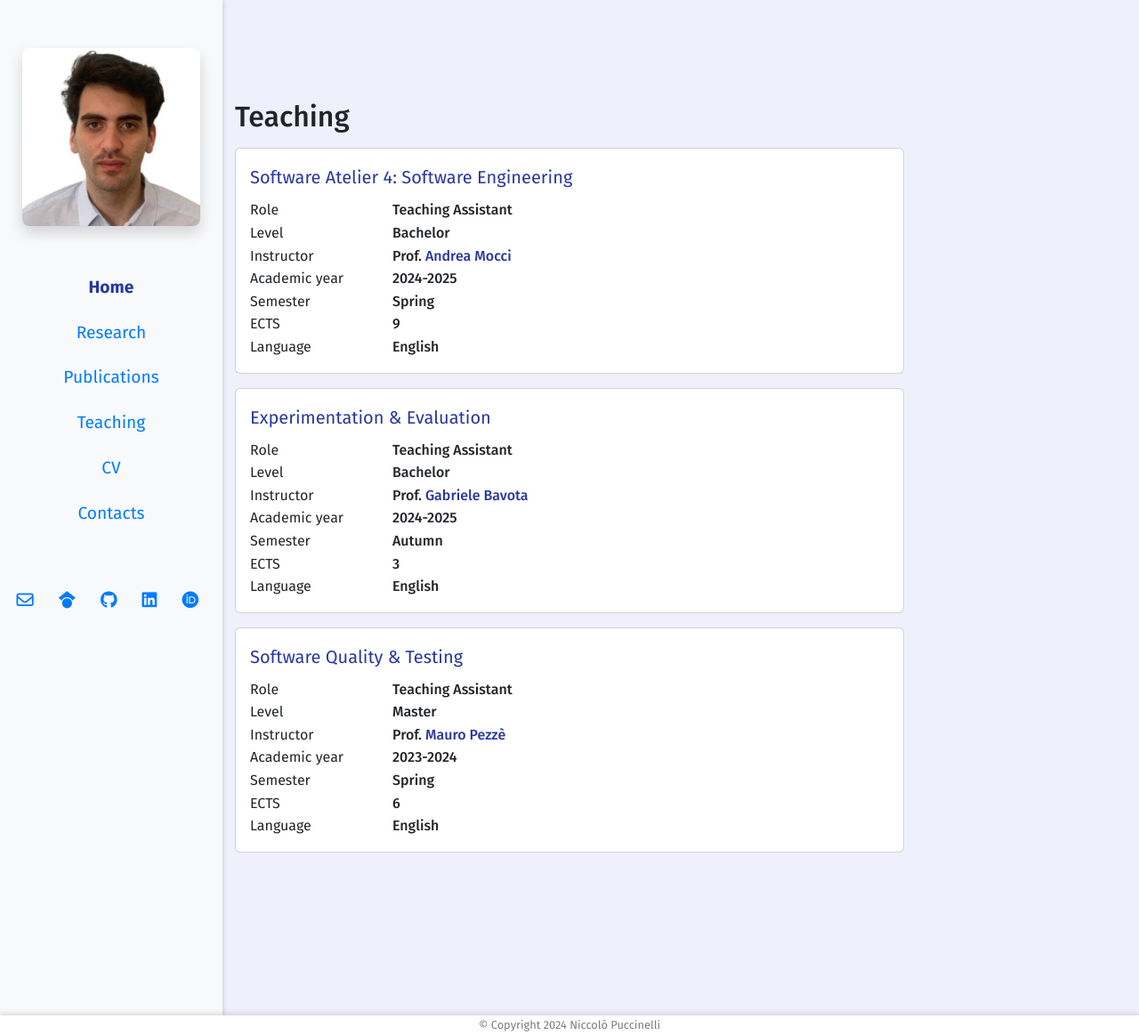
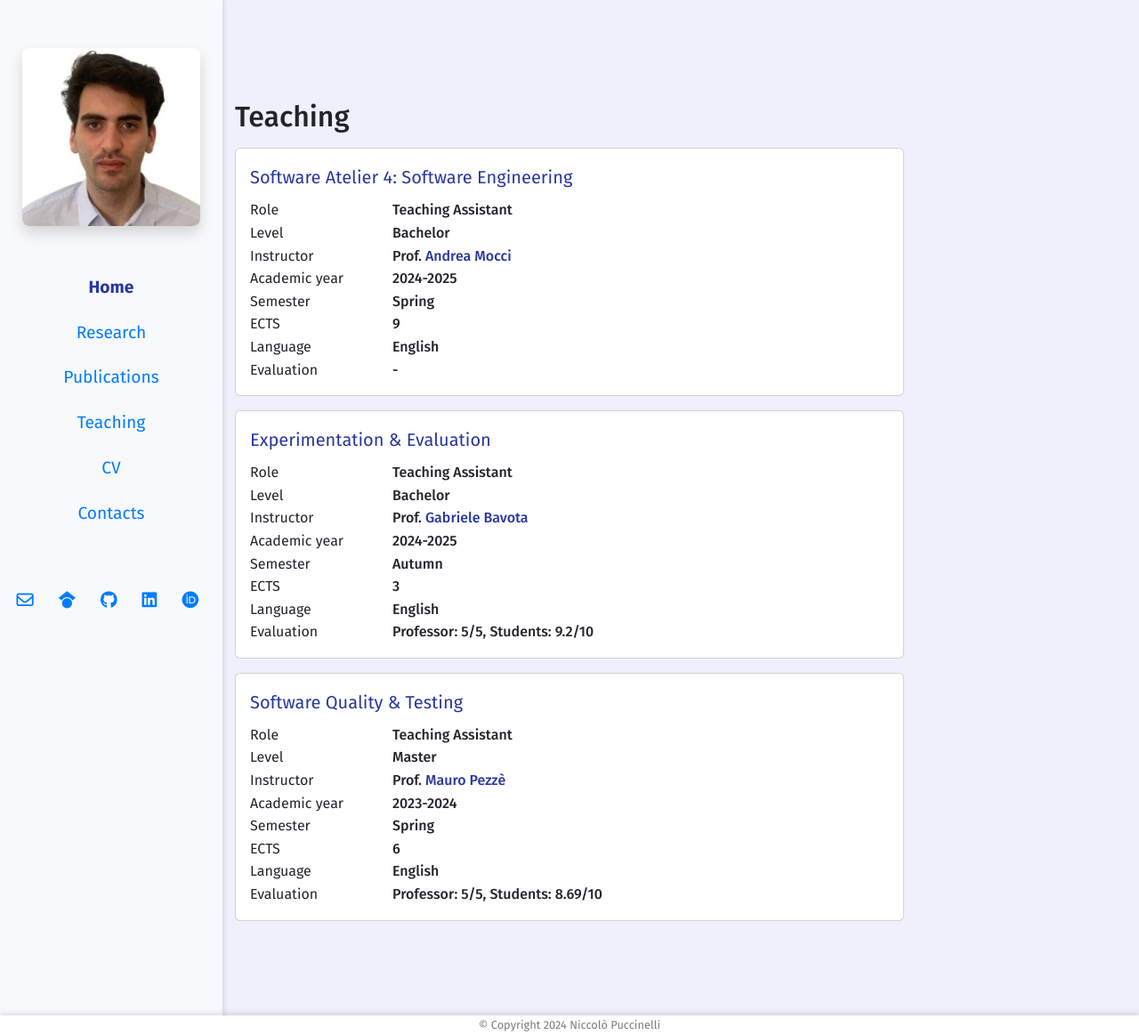
Before and after one commit to NiccoloPuccinelli/NiccoloPuccinelli.github.io, a Jekyll site: the page built from teaching.html, in a window 1280 px wide and 1163 px high. Shown: the whole window at 89% size. Built offline with Jekyll 4.4.1, drawn with Linux system fonts in a browser that asks for light colours; nearby versions of some CDN libraries; some web fonts are replaced.

Commit message:
Added evaluations to teaching

```diff
--- a/teaching.html
+++ b/teaching.html
@@ -42,6 +42,10 @@ title: "Niccolò Puccinelli's teaching"
                     <div class="col" style="max-width: 10rem;">Language</div>
                     <div class="col fira-sans-medium">{{ teaching.language }}</div>
                 </div>
+                <div class="row">
+                    <div class="col" style="max-width: 10rem;">Evaluation</div>
+                    <div class="col fira-sans-medium">{{ teaching.evaluation }}</div>
+                </div>
             </div>
         </div>
         {% endfor %}
```
Also changed, not shown: _teachings/Experimentation-And-Evaluation-2024-25.md (+1 -0 lines), _teachings/Software-Atelier-4-2024-25.md (+1 -0 lines), _teachings/Software-Quality-And-Testing-2023-24.md (+1 -0 lines).
